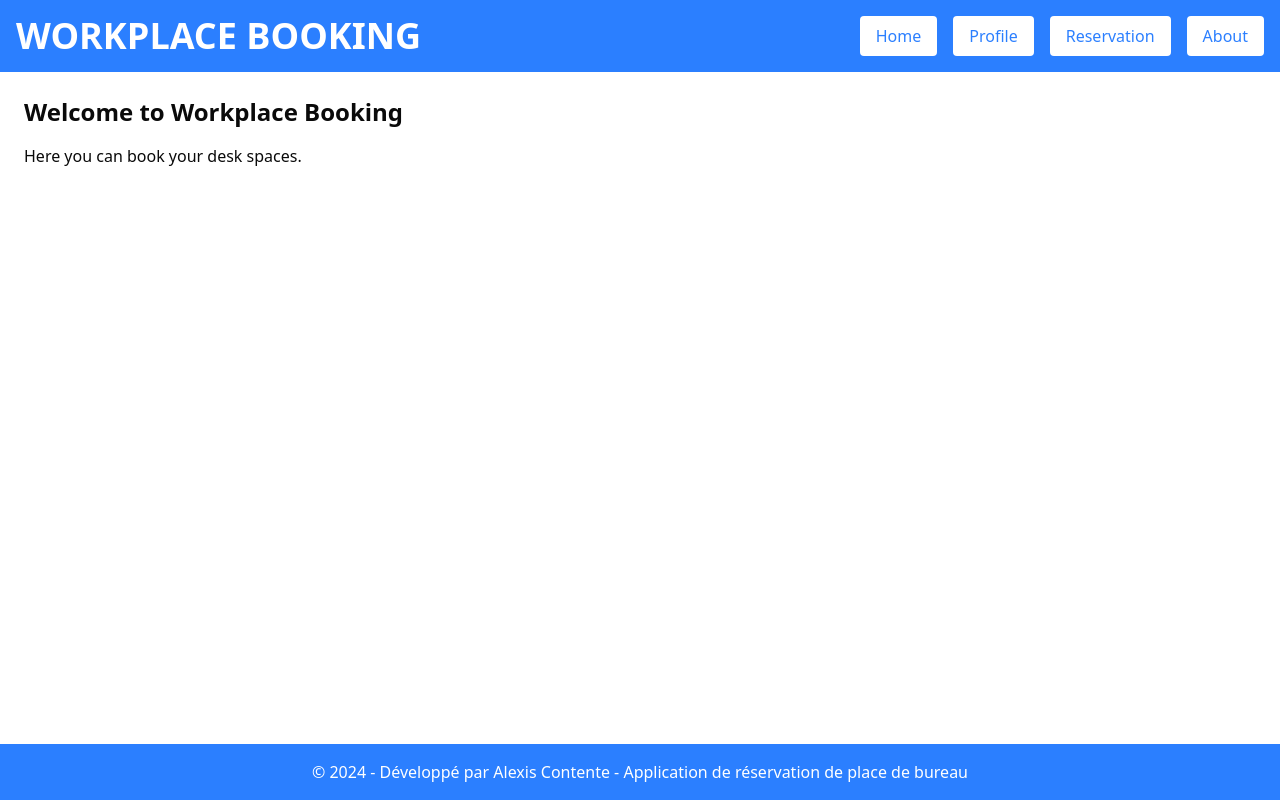
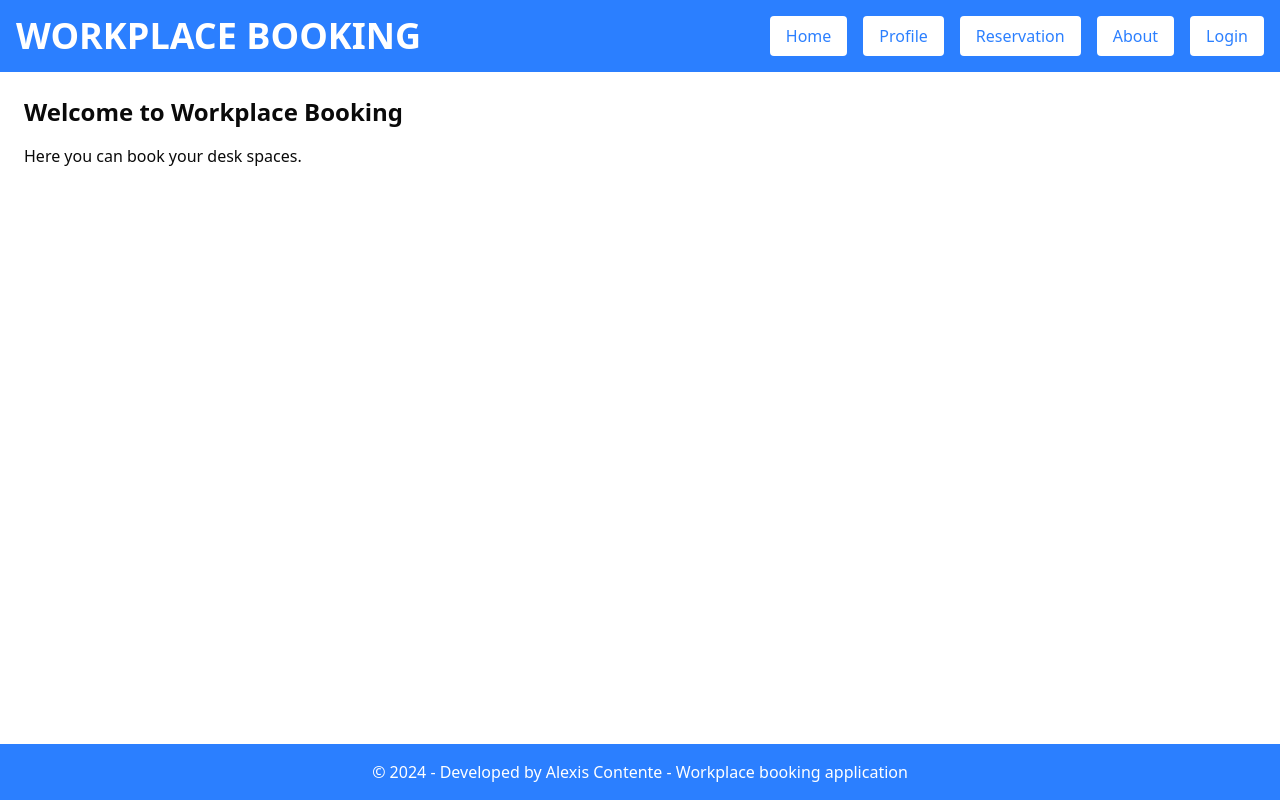
Before and after one commit to Alexis-Contente/workplace-booking, a Next.js app: page / in a window 1280 px wide. Built offline with nearby package versions, Linux system fonts and the light colour scheme.

Commit message:
chore(footer, header): update footer text to English and add login button in header

```diff
--- a/app/components/footer.tsx
+++ b/app/components/footer.tsx
@@ -1,8 +1,7 @@
 export default function Footer() {
   return (
     <footer className="bg-blue-500 text-white text-center p-4">
-      © 2024 - Développé par Alexis Contente - Application de réservation de
-      place de bureau
+      © 2024 - Developed by Alexis Contente - Workplace booking application
     </footer>
   );
 }
--- a/app/components/header.tsx
+++ b/app/components/header.tsx
@@ -24,6 +24,11 @@ export default function Header() {
           <button className="bg-white text-blue-500 px-4 py-2 rounded hover:bg-blue-50 transition-colors cursor-pointer">
             About
           </button>
+          <Link href="/login">
+            <button className="bg-white text-blue-500 px-4 py-2 rounded hover:bg-blue-50 transition-colors cursor-pointer">
+              Login
+            </button>
+          </Link>
         </div>
       </div>
     </header>
```
